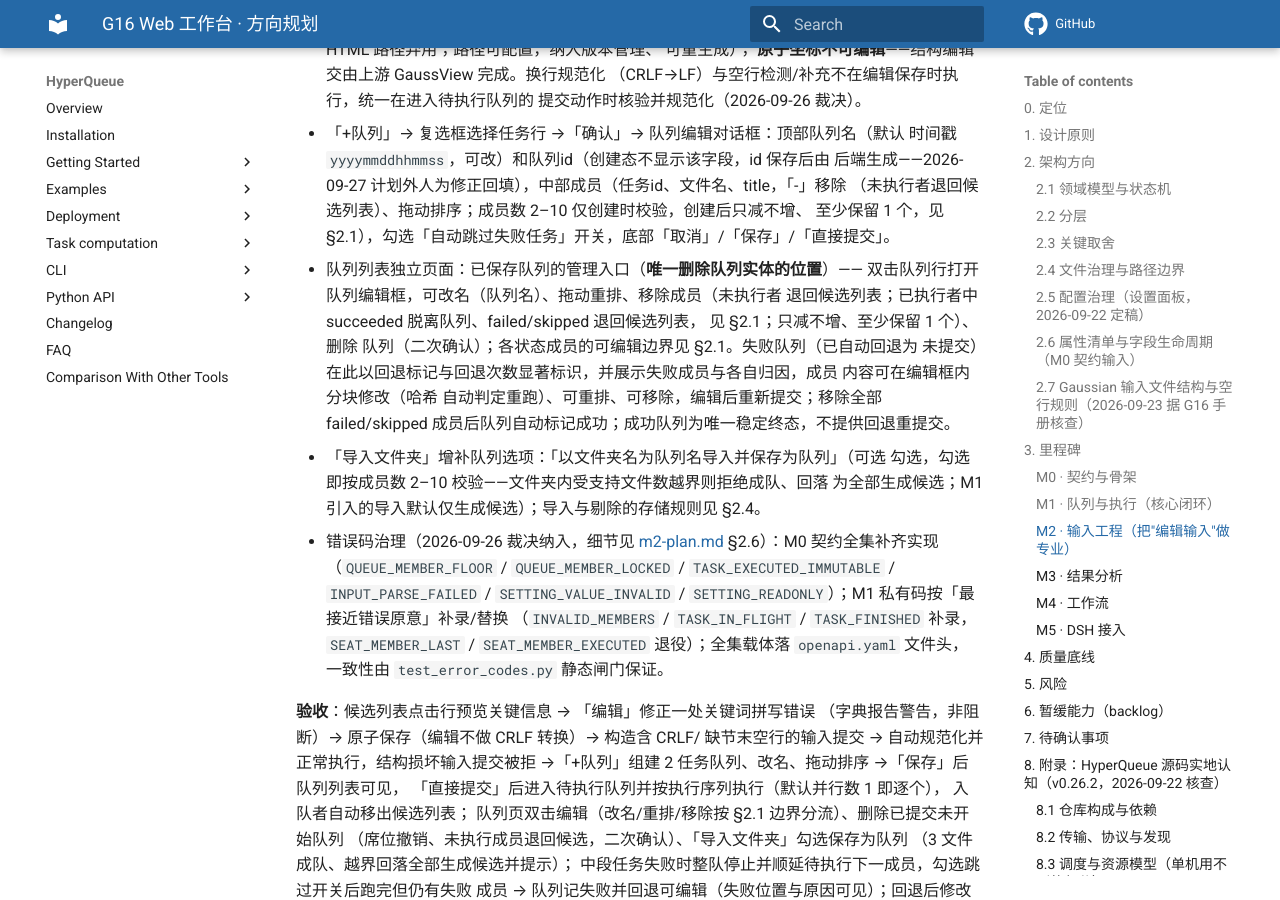
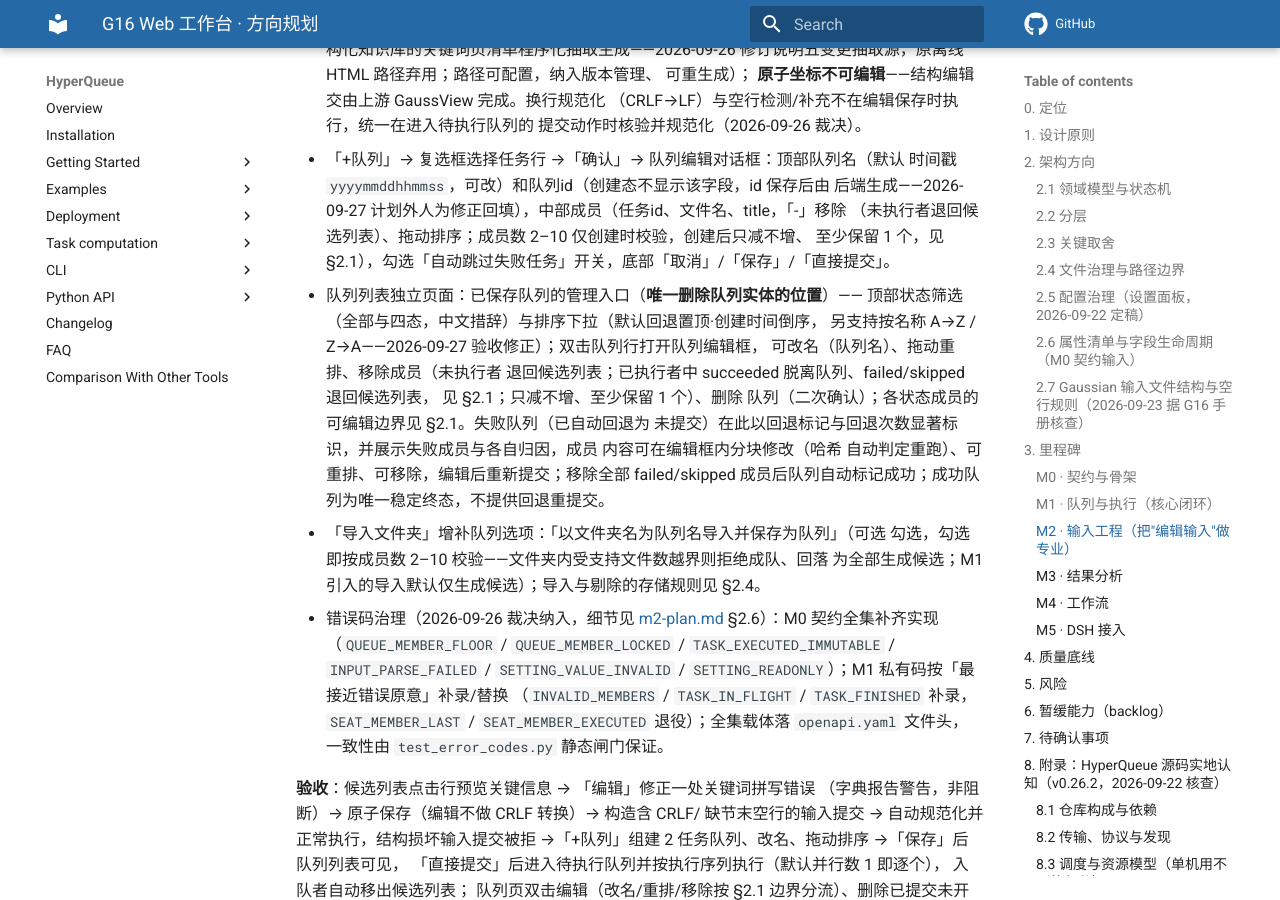
Before and after one commit to baizhancaiji/gauforge, an MkDocs documentation site: the page built from docs/specs/roadmap.md, in a window 1280 px wide and 900 px high, scrolled down 11971 px. Built offline with MkDocs 1.6.1 and Material for MkDocs 9.7.7, drawn with Linux system fonts in a browser that asks for light colours; comment, search, counter and statistics services are not loaded; the version menu is left out; some of the changed text lies outside the part shown.

Commit message:
docs(plans): 回填列表行为修正规格（候选序/队列控制行/历史页中文/保存不跳转）
- roadmap M1 候选列表段登记默认序（回退候选置顶+创建时间倒序）并移除自然序表述，M2 队列页段登记状态筛选与排序
- m0-frontend-design §4.1 登记历史页状态徽标与筛选下拉中文措辞，§5 候选/队列页布局行登记默认序与控制行规格
- m2-plan §4.3 C2 保存后行为改为关闭对话框并留在候选页（2026-09-27 验收修正）

```diff
--- a/docs/specs/roadmap.md
+++ b/docs/specs/roadmap.md
@@ -337,13 +337,13 @@
 
 ### M1 · 队列与执行（核心闭环）
 自持队列执行引擎 + 监控 + 候选任务入口（导入、候选列表、只读预览），入口一次
-成型。批量导入 `.gjf` / `.com`：单文件或多选（多选按文件名自然序排列——不区分
-大小写，字母优先，即 A–Z 先于 0–9）；另有「导入文件夹」——选择文件夹一键导入
+成型。批量导入 `.gjf` / `.com`：单文件或多选；另有「导入文件夹」——选择文件夹一键导入
 其中所有受支持输入文件（默认仅生成候选；以文件夹名为队列名导入见 M2）；
 导入即拷贝入库、与源文件彻底独立（§2.4）。
 
 - 候选任务列表（页面左半部分，显示 id、文件名、title（实时解析）、来源标记——失败退回
-  附归因、与新鲜导入显著区分，见 §2.1）：点击任务行 → 右侧只读
+  附归因、与新鲜导入显著区分，见 §2.1；默认序：回退候选置顶、其后按创建时间倒序
+  （最新在上），让出错条目一眼可见——2026-09-27 验收修正）：点击任务行 → 右侧只读
   预览关键信息——分块显示 title、Link0、路由层、价态/自旋多重度，统计原子数
   （不含坐标这类大块文本）；本里程碑内预览仅只读（编辑见 M2）；「-」剔除候选，
   存储规则见 §2.4。
@@ -422,7 +422,9 @@
   （未执行者退回候选列表）、拖动排序；成员数 2–10 仅创建时校验，创建后只减不增、
   至少保留 1 个，见 §2.1），勾选「自动跳过失败任务」开关，底部「取消」/「保存」/「直接提交」。
 - 队列列表独立页面：已保存队列的管理入口（**唯一删除队列实体的位置**）——
-  双击队列行打开队列编辑框，可改名（队列名）、拖动重排、移除成员（未执行者
+  顶部状态筛选（全部与四态，中文措辞）与排序下拉（默认回退置顶·创建时间倒序，
+  另支持按名称 A→Z / Z→A——2026-09-27 验收修正）；双击队列行打开队列编辑框，
+  可改名（队列名）、拖动重排、移除成员（未执行者
   退回候选列表；已执行者中 succeeded 脱离队列、failed/skipped 退回候选列表，
   见 §2.1；只减不增、至少保留 1 个）、删除
   队列（二次确认）；各状态成员的可编辑边界见 §2.1。失败队列（已自动回退为
```
Also changed, not shown: docs/plans/m0-frontend-design.md (+6 -2 lines), docs/plans/m2-plan.md (+2 -2 lines).
